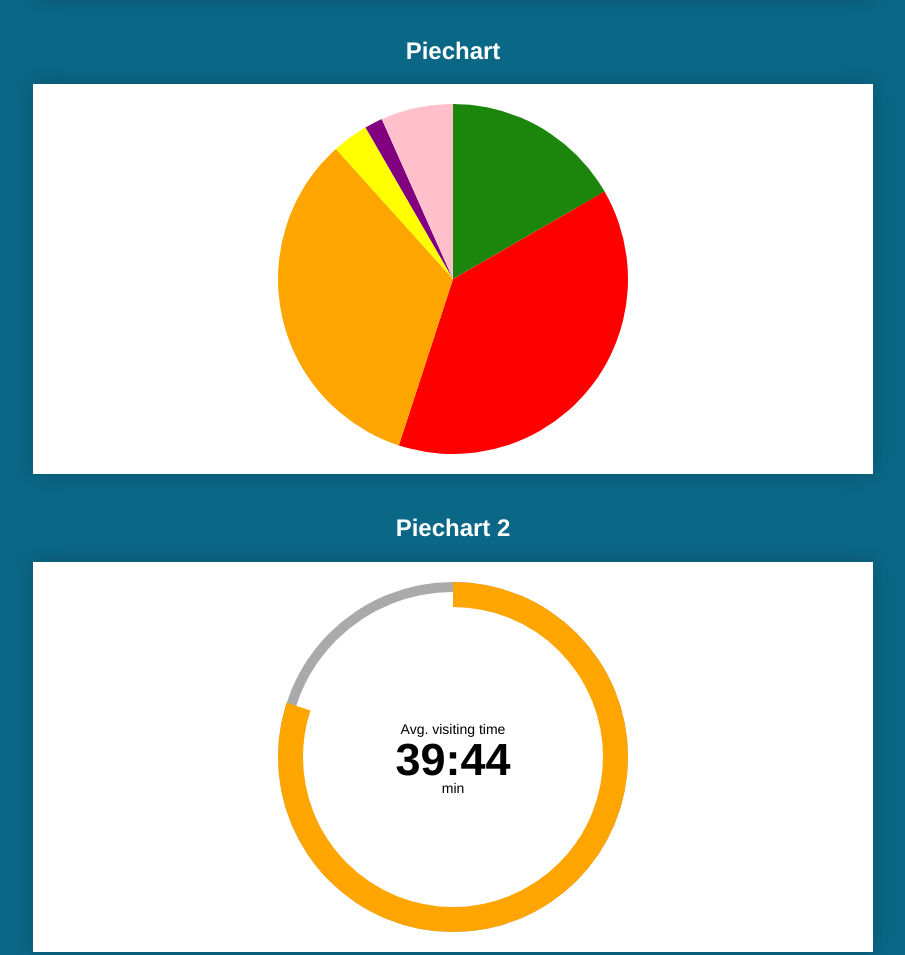
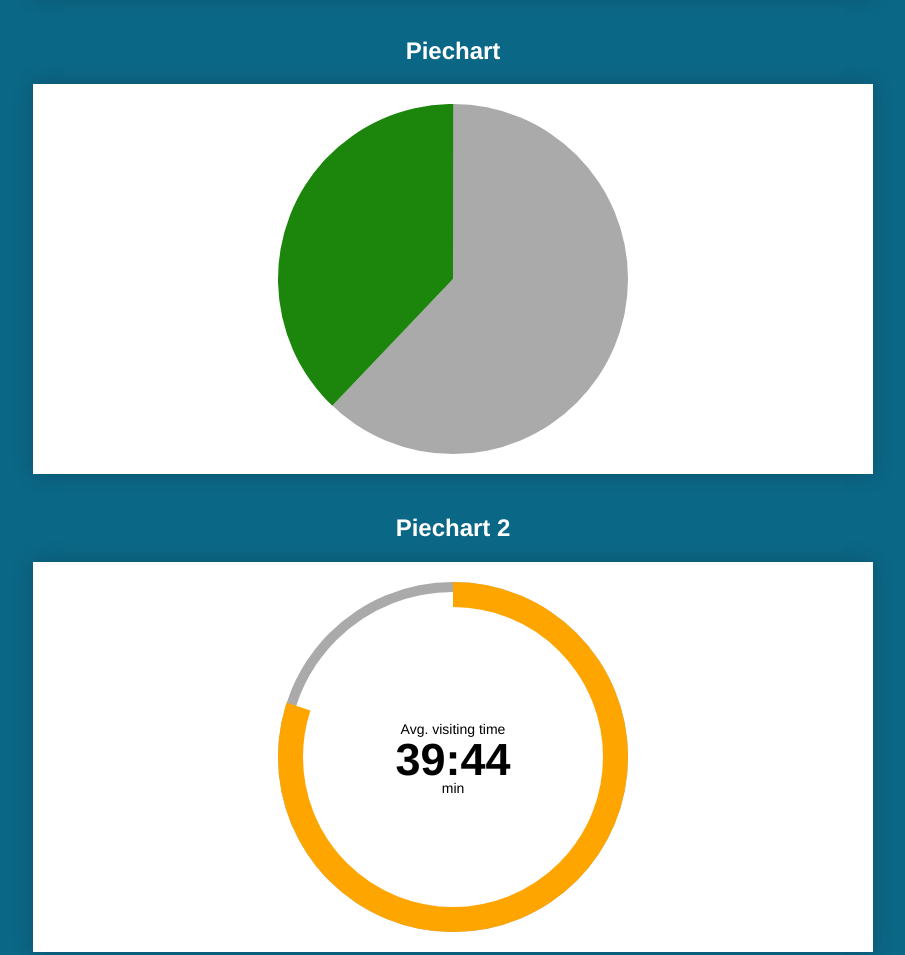
Before and after one commit to BrendansGit/chartress, a website: page demo.html in a window 1280 px wide. Shown: the part 1461-2416 px from the top of the page, without its empty margins (187-1092 px from the left). Drawn offline with nearby package versions, Linux system fonts and the light colour scheme.

Commit message:
added spoof for subpixel anitialyising

```diff
--- a/demo.html
+++ b/demo.html
@@ -106,28 +106,11 @@
 		type: 'pie',
 		lines: [
 			{
-				value: 20,
-				color: '#1b860b'
+				value: 100
 			},
 			{
-				value: 46,
-				color: 'red'
-			},
-			{
-				value: 40,
-				color: 'orange'
-			},
-			{
-				value: 4,
-				color: 'yellow'
-			},
-			{
-				value: 2,
-				color: 'purple'
-			},
-			{
-				value: 8,
-				color: 'pink'
+				value: 61,
+				color: '#1b860b'
 			}
 		]
 	};
--- a/src/chartress.js
+++ b/src/chartress.js
@@ -7,11 +7,11 @@ window.chartress = function($element, data){
 	//= require mods/drawLegend.js
 	//= require mods/drawColumns.js
 	//= require mods/drawPies.js
-	//= require mods/drawGraph.js
+	//= require mods/drawChart.js
 	//= require mods/canvasResize.js
 	//= require mods/drawCanvas.js
 
-	g.drawGraph();
+	g.drawChart();
 
 	return g;
 };
--- a/src/mods/canvasResize.js
+++ b/src/mods/canvasResize.js
@@ -1,6 +1,6 @@
 g.canvasResize = function(){
 	g.draw.spof();
-	g.drawGraph();
+	g.drawChart();
 };
 
 var sizeCache = [parseInt(g_st(el).width), parseInt(g_st(el).height)];
--- a/src/mods/drawGraph.js
+++ b/src/mods/drawChart.js
@@ -1,4 +1,4 @@
-g.drawGraph = function() {
+g.drawChart = function() {
 	g.clear();
 	g.setBounds();
 
@@ -13,4 +13,8 @@ g.drawGraph = function() {
 	if (g.settings.type === 'pie') {
 		g.drawPies();
 	}
+
+	setTimeout(function(){
+		g.draw.spof();
+	});
 };
```
Also changed, not shown: README.md, dist/chartress.js, dist/chartress.min.js.
